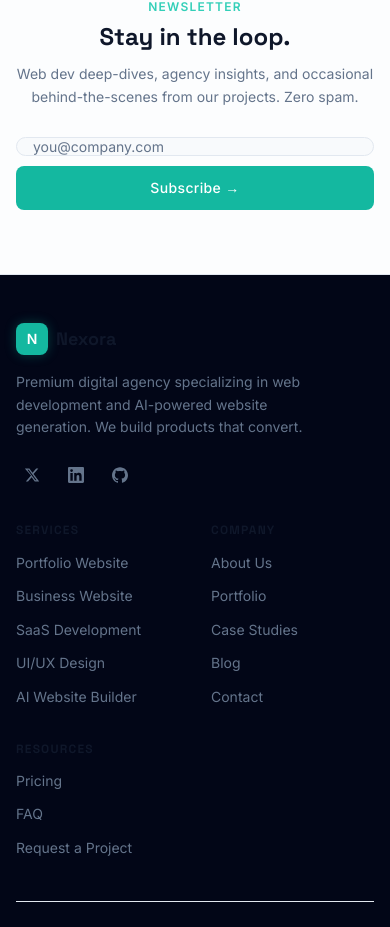
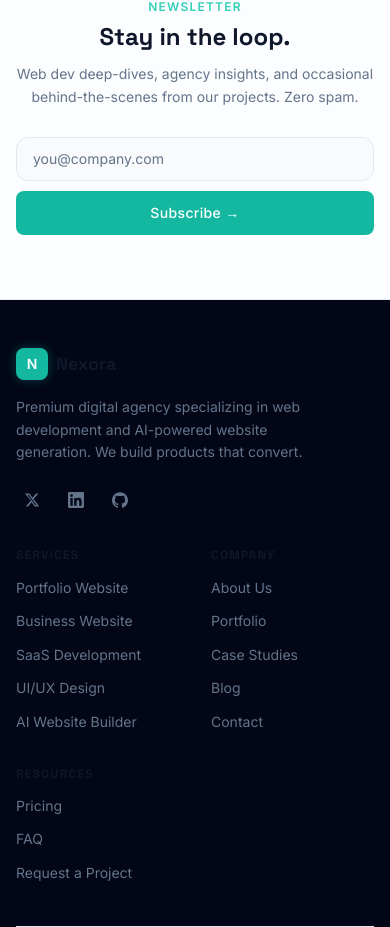
Before and after one commit to msmahfuz3140/online-agency-platform, a Next.js app: page / in a window 390 px wide. Shown: the part 10137-11064 px from the top of the page. Built offline with nearby package versions, Linux system fonts and the light colour scheme.

Commit message:
fix: newsletter email input full-width on mobile

```diff
--- a/components/home/NewsletterSection.tsx
+++ b/components/home/NewsletterSection.tsx
@@ -41,7 +41,7 @@ export function NewsletterSection() {
                 value={email}
                 onChange={(e) => setEmail(e.target.value)}
                 placeholder="you@company.com"
-                className="flex-1 h-11 px-4 text-sm bg-surface border border-border rounded-xl text-foreground placeholder:text-muted-fg focus:outline-none focus:border-primary-500 focus:ring-1 focus:ring-primary-500/30 transition-colors"
+                className="w-full sm:flex-1 h-11 px-4 text-sm bg-surface border border-border rounded-xl text-foreground placeholder:text-muted-fg focus:outline-none focus:border-primary-500 focus:ring-1 focus:ring-primary-500/30 transition-colors"
               />
               <Button type="submit" variant="primary" size="md" className="h-11 w-full sm:w-auto whitespace-nowrap">
                 Subscribe →
```
